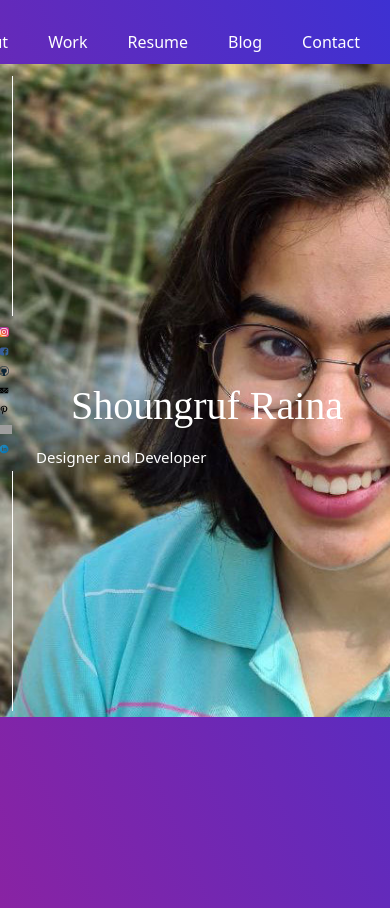
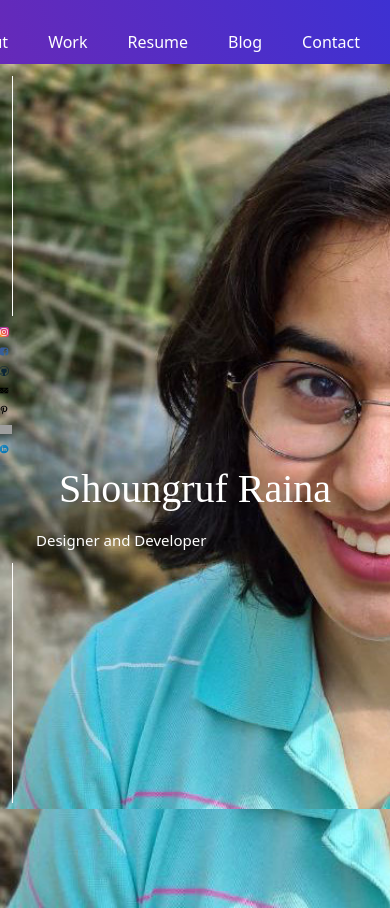
Before and after one commit to shoungruf/mywebsite, a React (Create React App) app: page /home in a window 390 px wide. Shown: the top 908 px of the page. Built offline with nearby package versions, Linux system fonts and the light colour scheme; grey boxes are pictures that could not be loaded.

Commit message:
Icon links

```diff
--- a/src/App.css
+++ b/src/App.css
@@ -218,3 +218,12 @@ margin-top: 1em;
   visibility: hidden;
 
 } */
+
+.mailto{
+  display:block;
+
+}
+
+.dark-logo{
+  background-color: white;
+}
--- a/src/FrameSliderBottomButton.js
+++ b/src/FrameSliderBottomButton.js
@@ -16,14 +16,28 @@ class FrameSliderBottomButtons extends Component {
 
     return (
        <div className="FlexBottomButtons">
-        <img src={insta} className="App-logo" alt="logo"  />
-     <img src={fb} className="App-logo"  alt="logo"  />
-    <img src={github} className="App-logo"  alt="logo"  />
-     <img src={mail} className="App-logo"  alt="logo" />
-     <img src={pinterest} className="App-logo"  alt="logo" />
-     <img src={behance} className="App-logo"  alt="logo" />
+         <a class="dark-logo" href="http://https://www.instagram.com/shoungrufraina" target="_blank">
+          <img src={insta} className="App-logo" alt="logo" />
+        </a>
+        <a  class="dark-logo" href="https://www.facebook.com/shoungruf.raina" target="_blank">
+          <img src={fb} className="App-logo" alt="logo" />
+        </a>
+        <a class="dark-logo" href="https://github.com/shoungruf" target="_blank">
+          <img src={github} className="App-logo" alt="logo" />
+        </a>
+        <a class="dark-logo" class="mailto dark-logo" href="mailto:shoungrufraina@gmail.com" target="_blank">
+          <img src={mail} className="App-logo" alt="logo" />
+        </a>
+        <a class="dark-logo" href="https://in.pinterest.com/shoungruf/" target="_blank">
+          <img src={pinterest} className="App-logo" alt="logo" />
+        </a>
+        <a class="dark-logo"  href="https://www.behance.net/shoungruf" target="_blank">
+          <img src={behance} className="App-logo" alt="logo" />
+        </a>
+        <a class="dark-logo" href="https://www.linkedin.com/in/shoungrufraina/" target="_blank">
 
-    <img src={lnkedin} className="App-logo"  alt="logo"  />
+    <img src={lnkedin} className="App-logo" alt="logo" />
+        </a>
     </div>
     );
 
--- a/src/FrameSliderButtons.js
+++ b/src/FrameSliderButtons.js
@@ -16,16 +16,30 @@ class FrameSliderButtons extends Component {
   render() {
 
     return (
-       <>
-        <img src={insta} className="App-logo" alt="logo"  />
-     <img src={fb} className="App-logo"  alt="logo"  />
-    <img src={github} className="App-logo"  alt="logo"  />
-     <img src={mail} className="App-logo"  alt="logo" />
-     <img src={pinterest} className="App-logo"  alt="logo" />
-     <img src={behance} className="App-logo"  alt="logo" />
+      <>
+        <a href="http://https://www.instagram.com/shoungrufraina" target="_blank">
+          <img src={insta} className="App-logo" alt="logo" />
+        </a>
+        <a href="https://www.facebook.com/shoungruf.raina" target="_blank">
+          <img src={fb} className="App-logo" alt="logo" />
+        </a>
+        <a href="https://github.com/shoungruf" target="_blank">
+          <img src={github} className="App-logo" alt="logo" />
+        </a>
+        <a class="mailto" href="mailto:shoungrufraina@gmail.com" target="_blank">
+          <img src={mail} className="App-logo" alt="logo" />
+        </a>
+        <a  href="https://in.pinterest.com/shoungruf/" target="_blank">
+          <img src={pinterest} className="App-logo" alt="logo" />
+        </a>
+        <a href="https://www.behance.net/shoungruf" target="_blank">
+          <img src={behance} className="App-logo" alt="logo" />
+        </a>
+        <a href="https://www.linkedin.com/in/shoungrufraina/" target="_blank">
 
-    <img src={lnkedin} className="App-logo"  alt="logo"  />
-    </>
+    <img src={lnkedin} className="App-logo" alt="logo" />
+        </a>
+      </>
     );
 
     // ...
--- a/src/HomePage.js
+++ b/src/HomePage.js
@@ -66,7 +66,7 @@ import dp from "./SliderButtons/IMG_1666.jpeg"
 class HomePage extends Component {
   render() {
     return (
-      <div className='App-Frame'>
+      <div className='App-Frame container-image'>
 
         <div class="container container-image">
 
@@ -81,7 +81,7 @@ class HomePage extends Component {
                   <FrameSliderButtons />
 
                 </div>
-                <div class="col-md-9 centerAlign">
+                <div class="col-md-7">
                   <text className="TitleClass" > Shoungruf Raina </text>
 
                   <text className="TitleClassDesc"> Designer and Developer</text>
```
